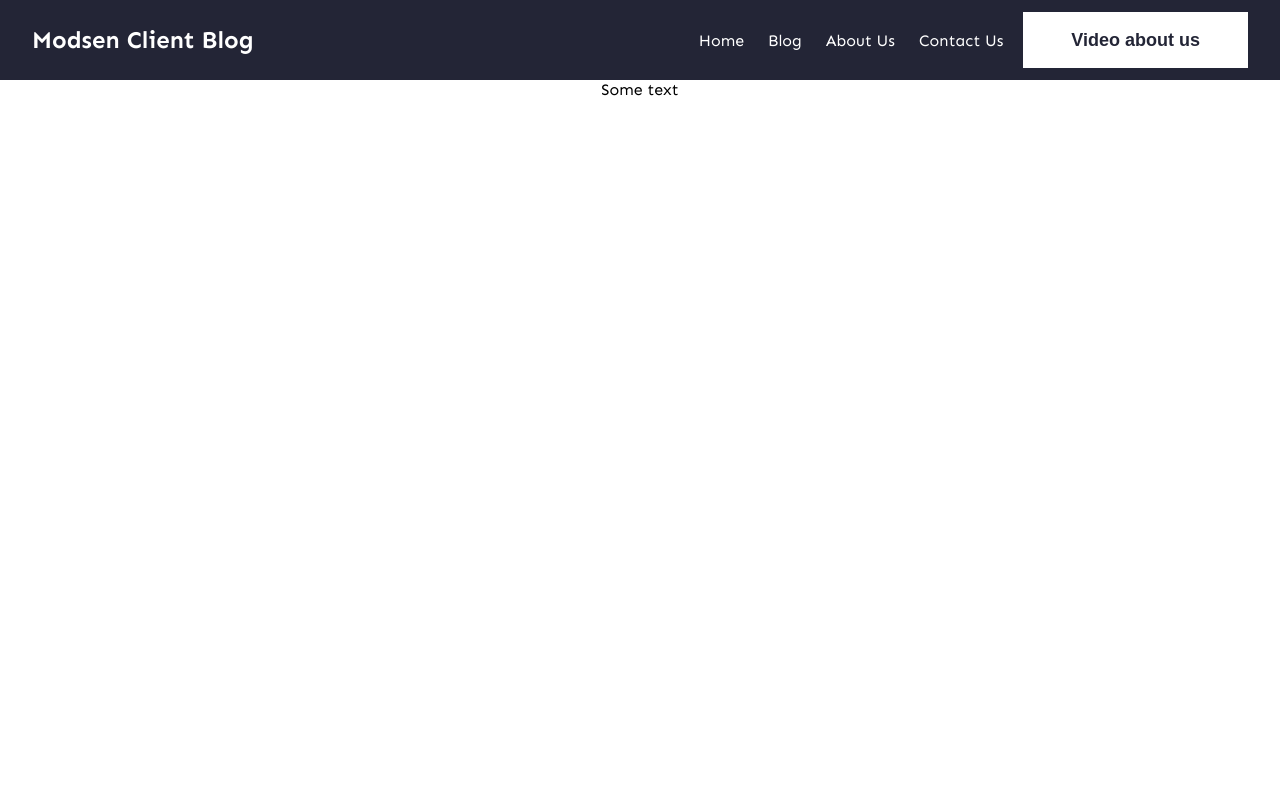
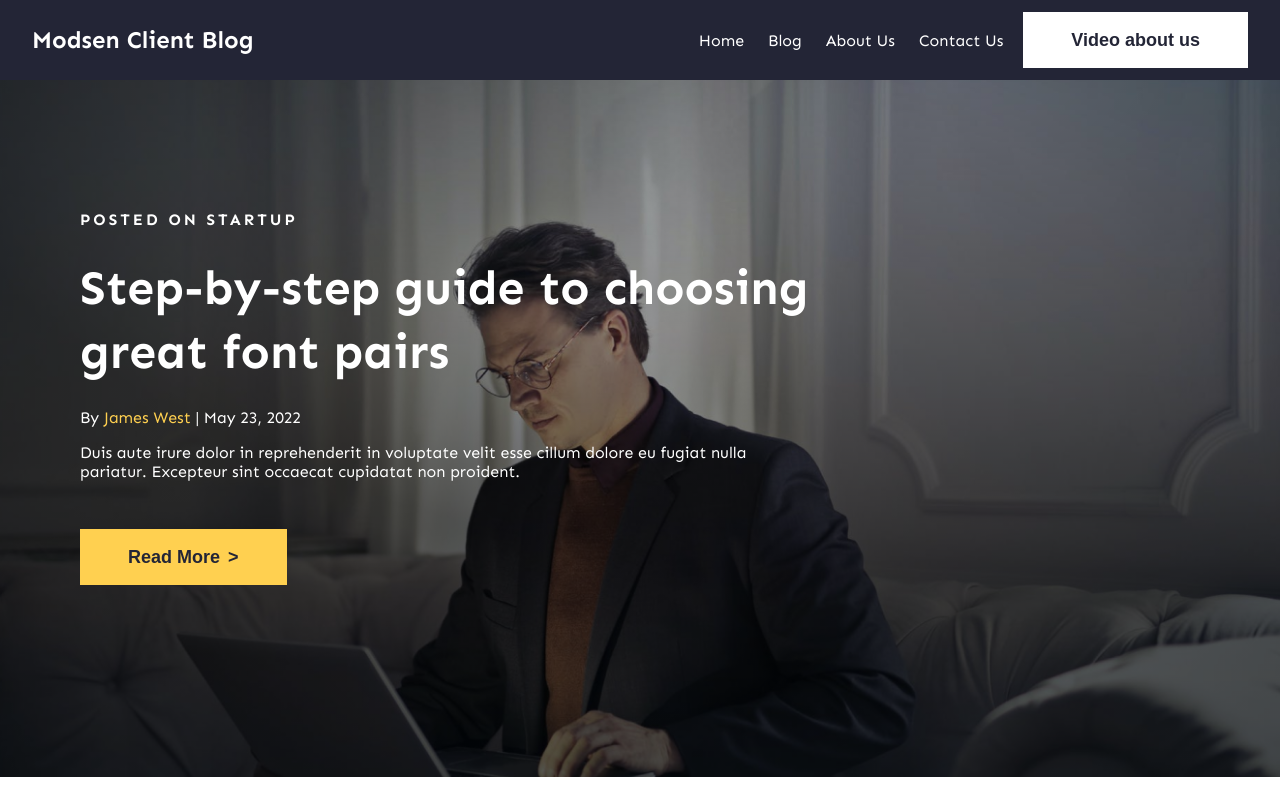
Before and after one commit to xYerMikx/client-blog, a Next.js app: page /en in a window 1280 px wide. Shown: the top 800 px of the page. Built offline with nearby package versions, Linux system fonts and the light colour scheme.

Commit message:
feat: add hero section

```diff
--- a/messages/en.json
+++ b/messages/en.json
@@ -1,7 +1,13 @@
 {
   "home": {
-    "title": "Some text",
-    "to-about": "About"
+    "hero": {
+      "posted": "Posted on startup",
+      "title": "Step-by-step guide to choosing great font pairs",
+      "date": "May 23, 2022",
+      "by": "By",
+      "text": "Duis aute irure dolor in reprehenderit in voluptate velit esse cillum dolore eu fugiat nulla pariatur. Excepteur sint occaecat cupidatat non proident.",
+      "readMoreBtn": "Read More"
+    }
   },
   "header": {
     "links": {
--- a/messages/ru.json
+++ b/messages/ru.json
@@ -1,7 +1,13 @@
 {
   "home": {
-    "title": "Текст",
-    "to-about": "О чем"
+    "hero": {
+      "posted": "Опубликовано на startup",
+      "title": "Пошаговое руководство по выбору подходящих пар шрифтов",
+      "date": "23 Мая, 2022",
+      "by": "От",
+      "text": "Я испытываю глубокую скорбь по поводу порицания, я испытываю сладострастие, я чувствую смертельную скорбь, я убегаю от всего. За исключением случаев, когда купидон не происходит.",
+      "readMoreBtn": "Подробнее"
+    }
   },
   "header": {
     "links": {
--- a/src/app/[locale]/page.tsx
+++ b/src/app/[locale]/page.tsx
@@ -1,10 +1,15 @@
-import { useTranslations } from "next-intl"
 import { unstable_setRequestLocale } from "next-intl/server"
+
+import { Hero } from "@/components/Hero/Hero"
 
 import styles from "./page.module.scss"
 
 export default function Home({ params: { locale } }: { params: { locale: string } }) {
   unstable_setRequestLocale(locale)
-  const t = useTranslations("home")
-  return <main className={styles.main}>{t("title")}</main>
+
+  return (
+    <main className={styles.main}>
+      <Hero />
+    </main>
+  )
 }
--- /dev/null
+++ b/src/components/Hero/Hero.tsx
@@ -0,0 +1,23 @@
+import { useTranslations } from "next-intl"
+
+import { Button } from "@/ui/Button/Button"
+
+import styles from "./hero.module.scss"
+
+export function Hero() {
+  const t = useTranslations("home.hero")
+  return (
+    <section className={styles.hero}>
+      <h6 className={styles.hero__posted}>{t("posted")}</h6>
+      <h1 className={styles.hero__title}>{t("title")}</h1>
+      <p className={styles.hero__info}>
+        {t("by")} <span>James West</span> | {t("date")}
+      </p>
+      <p className={styles.hero__text}>{t("text")}</p>
+      <Button className={styles.hero__button} variant="primary">
+        {t("readMoreBtn")}
+        <span>{">"}</span>
+      </Button>
+    </section>
+  )
+}
--- /dev/null
+++ b/src/components/Hero/hero.module.scss
@@ -0,0 +1,38 @@
+.hero {
+  background: radial-gradient(
+      80.99% 71.93% at 74.58% 0%,
+      rgba(0, 0, 0, 0) 0%,
+      rgba(0, 0, 0, 0.6) 100%
+    ),
+    url("../../assets/images/home_background.png");
+  background-repeat: no-repeat;
+  background-position: center;
+  background-size: cover;
+  width: 100%;
+  padding: $s128 $s80 $s192 $s80;
+  color: $white;
+  &__posted {
+    letter-spacing: 3px;
+    text-transform: uppercase;
+    margin-bottom: $s24;
+  }
+  &__title {
+    max-width: 70%;
+    margin-bottom: $s24;
+  }
+  &__info {
+    margin-bottom: $s16;
+    & > span {
+      color: $yellow;
+    }
+  }
+  &__text {
+    max-width: 65%;
+    margin-bottom: $s48;
+  }
+  &__button {
+    & > span {
+      margin-left: $s8;
+    }
+  }
+}
--- a/src/styles/_vars.scss
+++ b/src/styles/_vars.scss
@@ -19,4 +19,5 @@ $s48: 48px;
 $s64: 64px;
 $s80: 80px;
 $s128: 128px;
+$s192: 192px;
 $opacity70: 0.7;
```
Also changed, not shown: src/assets/images/home_background.png (added).
